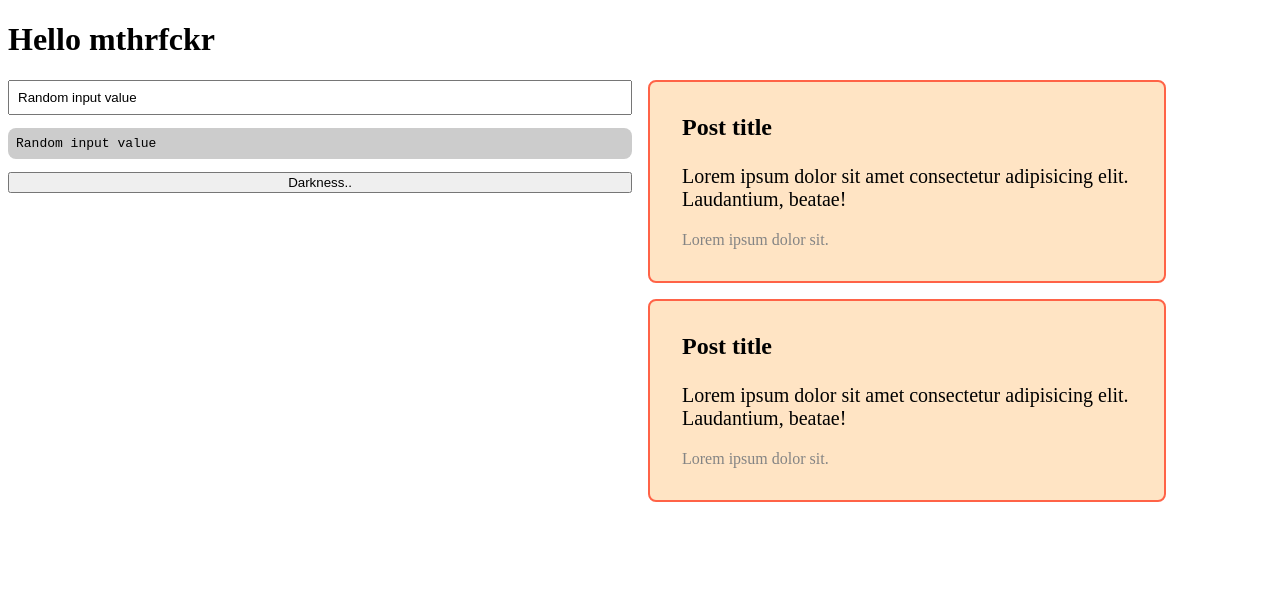
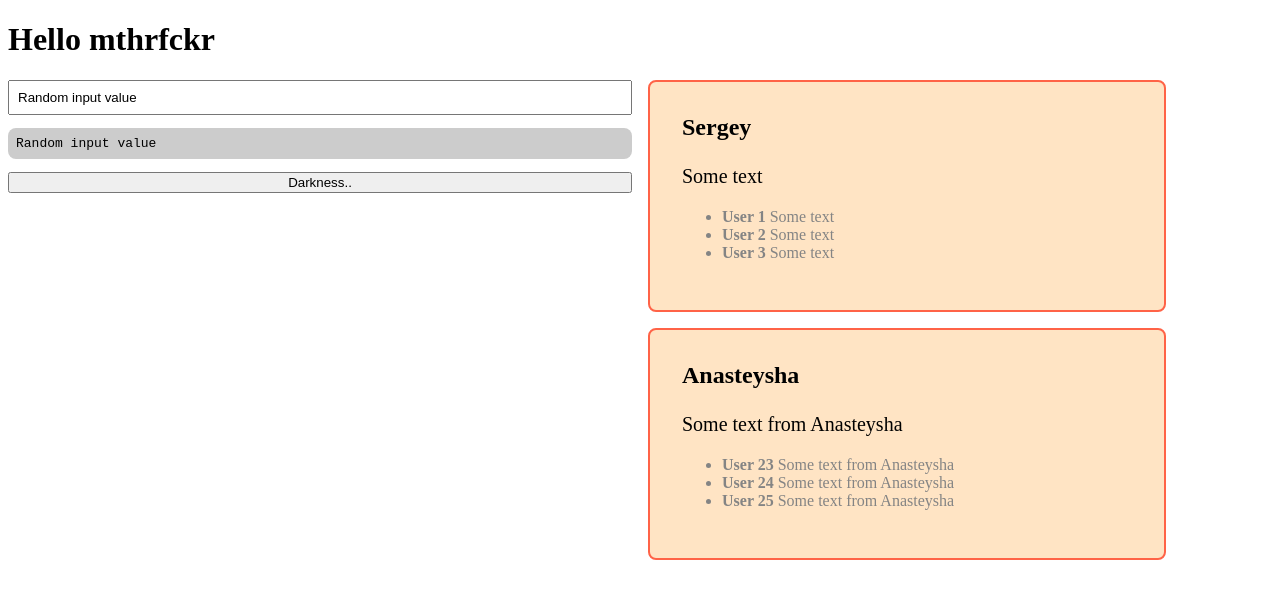
Before and after one commit to SergeyTheHuman/ng-course-vm, an Angular app: page / in a window 1280 px wide. Shown: the top 598 px of the page. Built offline with nearby package versions, Linux system fonts and the light colour scheme.

Commit message:
video #19

```diff
--- a/src/app/app.component.html
+++ b/src/app/app.component.html
@@ -6,7 +6,6 @@
       <button (click)="lightMode = !lightMode">{{ lightMode ? 'Darkness..' : 'Light!'}}</button>
    </div>
    <div>
-      <mv-post></mv-post>
-      <mv-post></mv-post>
+      <mv-post *ngFor="let post of posts" [post]="post"></mv-post>
    </div>
 </div>
--- a/src/app/app.component.ts
+++ b/src/app/app.component.ts
@@ -1,4 +1,5 @@
 import { Component } from '@angular/core';
+import { IPost } from './post/post.interface';
 
 @Component({
    selector: 'app-root',
@@ -7,7 +8,45 @@ import { Component } from '@angular/core';
 })
 export class AppComponent {
    inputValue: string = 'Random input value';
-   lightMode: boolean = true
+   lightMode: boolean = true;
+   posts: IPost[] = [
+      {
+         author: 'Sergey',
+         text: 'Some text',
+         comments: [
+            {
+               author: 'User 1',
+               text: 'text 1',
+            },
+            {
+               author: 'User 2',
+               text: 'text 2',
+            },
+            {
+               author: 'User 3',
+               text: 'text 3',
+            },
+         ],
+      },
+      {
+         author: 'Anasteysha',
+         text: 'Some text from Anasteysha',
+         comments: [
+            {
+               author: 'User 23',
+               text: 'text 23',
+            },
+            {
+               author: 'User 24',
+               text: 'text 24',
+            },
+            {
+               author: 'User 25',
+               text: 'text 25',
+            },
+         ],
+      },
+   ];
 
    constructor() {}
 
--- a/src/app/post/post.component.html
+++ b/src/app/post/post.component.html
@@ -1,5 +1,11 @@
 <article class="post">
-   <h3>Post title</h3>
-   <p class="description">Lorem ipsum dolor sit amet consectetur adipisicing elit. Laudantium, beatae!</p>
-   <footer>Lorem ipsum dolor sit.</footer>
+   <h3>{{post.author}}</h3>
+   <p class="description">{{post.text}}</p>
+   <footer>
+      <ul>
+         <li *ngFor="let comment of post.comments">
+            <b>{{ comment.author }}</b> {{post.text}}
+         </li>
+      </ul>
+   </footer>
 </article>
--- a/src/app/post/post.component.ts
+++ b/src/app/post/post.component.ts
@@ -1,8 +1,12 @@
-import { Component } from '@angular/core';
+import { Component, Input } from '@angular/core';
+import { IPost } from './post.interface';
 
 @Component({
    selector: 'mv-post',
    styleUrls: ['./post.component.scss'],
    templateUrl: './post.component.html',
 })
-export class PostComponent {}
+export class PostComponent {
+   @Input()
+   post!: IPost
+}
```
Also changed, not shown: src/app/post/post.interface.ts (added, +10 -0 lines).
